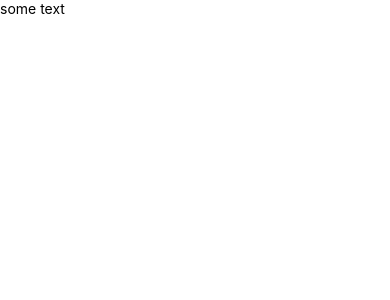
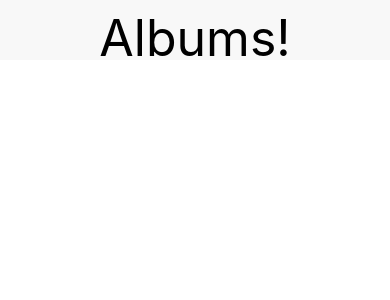
Before and after one commit to arpit73/Albums, a React Native app: screen / in a window 390 px wide. Shown: the top 300 px of the page. Built offline with nearby package versions, Linux system fonts and the light colour scheme.

Commit message:
header styling

```diff
--- a/App.js
+++ b/App.js
@@ -1,7 +1,8 @@
 import React from 'react';
-import { Text, AppRegistry } from 'react-native';
+import { AppRegistry } from 'react-native';
+import Header from './src/components/header';
 
-const App = () => <Text>some text</Text>;
+const App = () => <Header />;
 
 AppRegistry.registerComponent('albums', () => App);
 
--- /dev/null
+++ b/src/components/header.js
@@ -0,0 +1,26 @@
+import React from 'react';
+import { Text, View } from 'react-native';
+
+const Header = () => {
+    const { textStyle, viewStyle } = styles;
+    return (
+        <View style={viewStyle}>
+            <Text style={textStyle}>Albums!</Text>
+        </View>
+    );
+};
+
+const styles = {
+    viewStyle: {
+        backgroundColor: '#F8F8F8',
+        justifyContent: 'center',
+        alignItems: 'center',
+        height: 60,
+        paddingTop: 15
+    },
+    textStyle: {
+        fontSize: 50
+    }
+};
+
+export default Header;
--- a/src/header.js
+++ /dev/null
@@ -1,6 +0,0 @@
-import React from 'react';
-import { Text, AppRegistry } from 'react-native';
-
-const Header = () => <Text>Albums!</Text>;
-
-export default Header;
```
